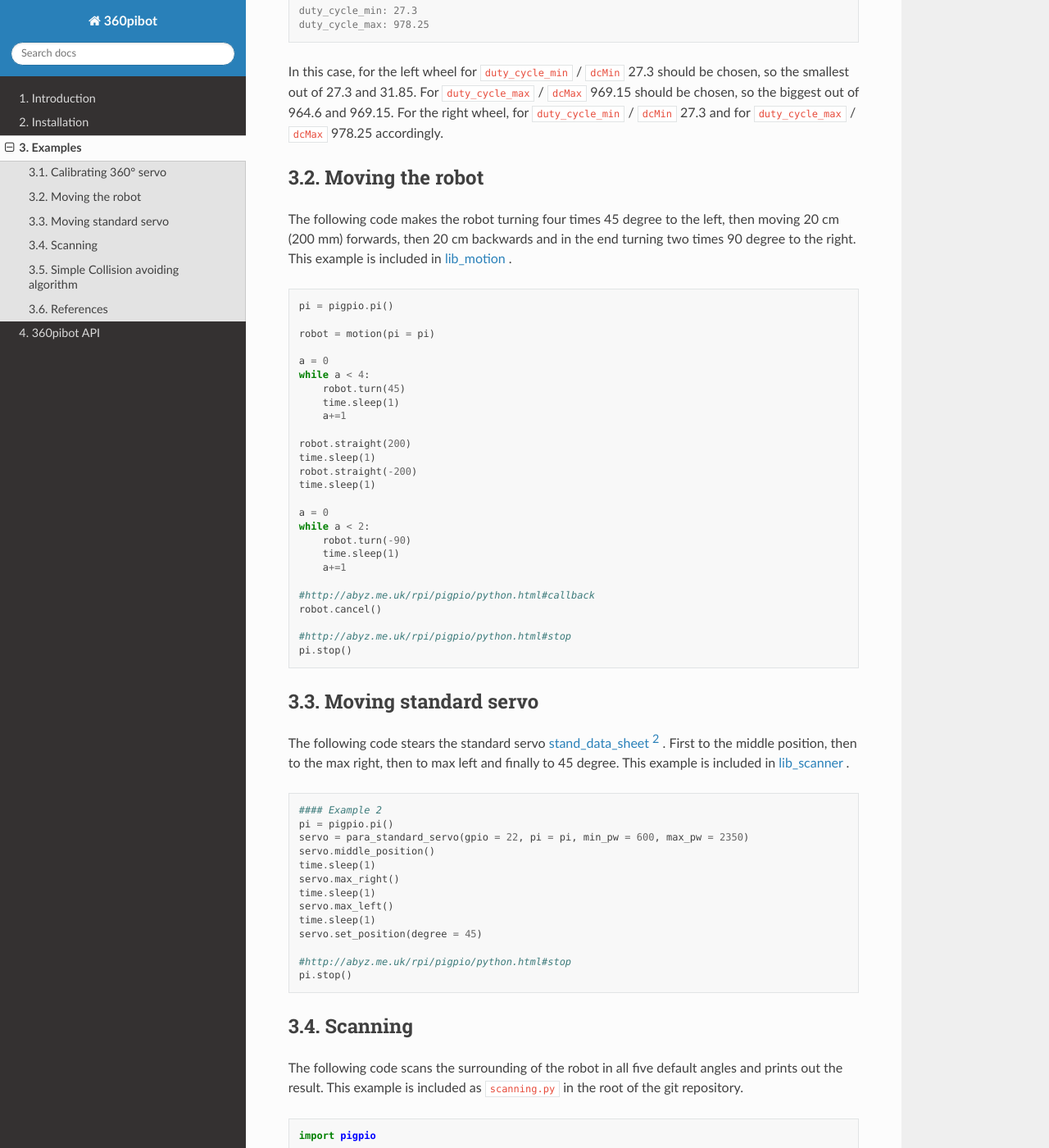
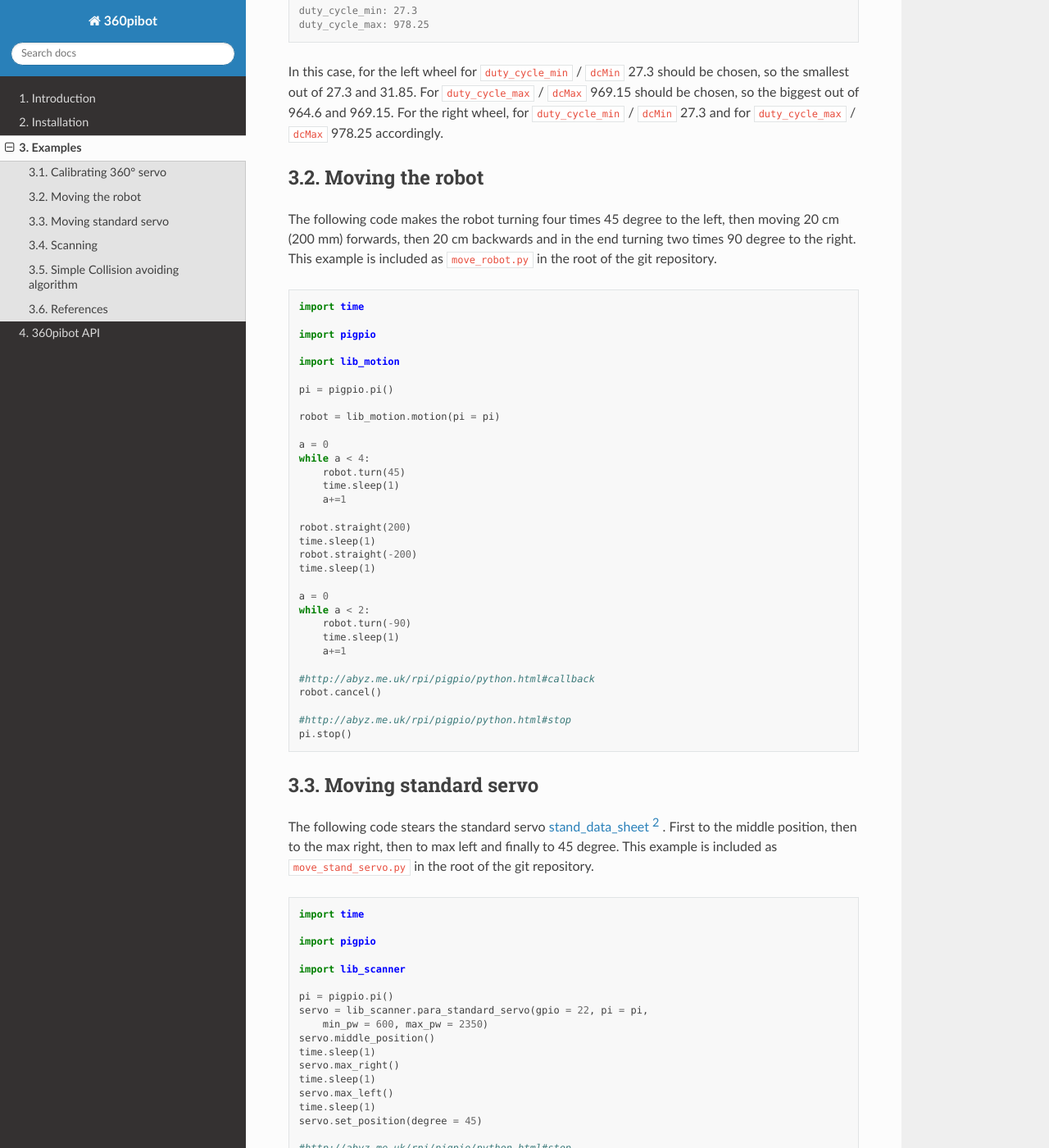
Before and after one commit to choeffer/360pibot, a Sphinx documentation site: the page built from docs/examples.rst, in a window 1280 px wide and 1400 px high, scrolled down 2102 px. Shown: the whole window at 82% size. Built offline with Sphinx 7.4.7 and the Read the Docs theme 2.0.0, drawn with Linux system fonts in a browser that asks for light colours.

Commit message:
added more examples

```diff
--- a/docs/examples.rst
+++ b/docs/examples.rst
@@ -126,13 +126,19 @@ Moving the robot
 The following code makes the robot turning four times 45 degree to the left,
 then moving 20 cm (200 mm) forwards, then 20 cm backwards and
 in the end turning two times 90 degree to the right. This example is included
-in :ref:`lib_motion` .
+as ``move_robot.py`` in the root of the git repository.
 
 .. code-block:: python
 
+    import time
+
+    import pigpio
+
+    import lib_motion
+
     pi = pigpio.pi()
 
-    robot = motion(pi = pi)
+    robot = lib_motion.motion(pi = pi)
 
     a = 0
     while a < 4:
@@ -162,13 +168,20 @@ Moving standard servo
 
 The following code stears the standard servo stand_data_sheet_ . First
 to the middle position, then to the max right, then to max left and finally
-to 45 degree. This example is included in :ref:`lib_scanner` .
+to 45 degree.  This example is included as ``move_stand_servo.py`` in the
+root of the git repository.
 
 .. code-block:: python
 
-    #### Example 2
+    import time
+
+    import pigpio
+
+    import lib_scanner
+
     pi = pigpio.pi()
-    servo = para_standard_servo(gpio = 22, pi = pi, min_pw = 600, max_pw = 2350)
+    servo = lib_scanner.para_standard_servo(gpio = 22, pi = pi,
+        min_pw = 600, max_pw = 2350)
     servo.middle_position()
     time.sleep(1)
     servo.max_right()
@@ -193,7 +206,6 @@ in the root of the git repository.
 
     import lib_scanner
 
-    #### Example 1
     pi = pigpio.pi()
     ranger = lib_scanner.scanner(pi = pi)
     distances = ranger.read_all_angles()
--- a/scanning.py
+++ b/scanning.py
@@ -2,7 +2,6 @@ import pigpio
 
 import lib_scanner
 
-#### Example 1
 pi = pigpio.pi()
 ranger = lib_scanner.scanner(pi = pi)
 distances = ranger.read_all_angles()
```
Also changed, not shown: lib_motion.py (+2 -26 lines), move_robot.py (added, +32 -0 lines), move_stand_servo.py (added, +19 -0 lines).
